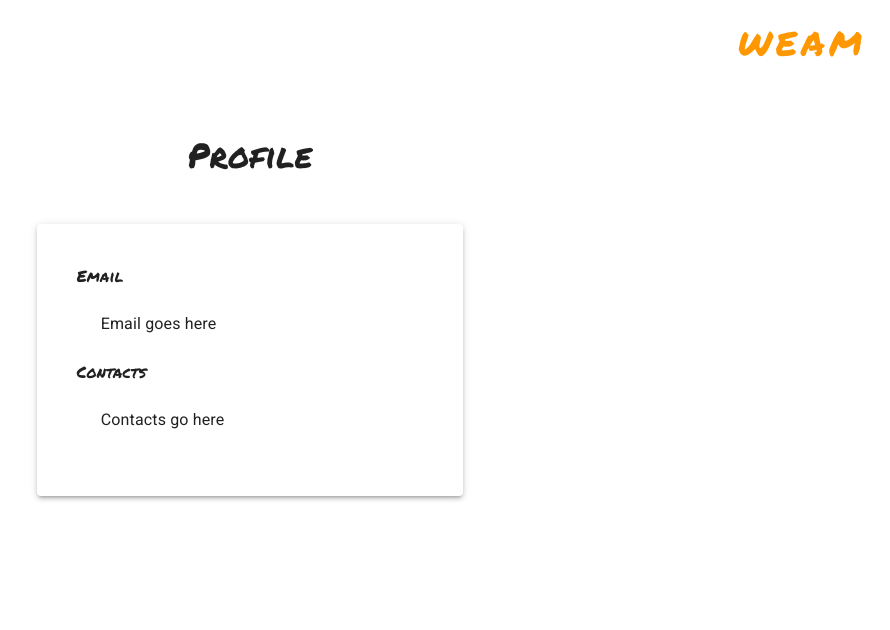
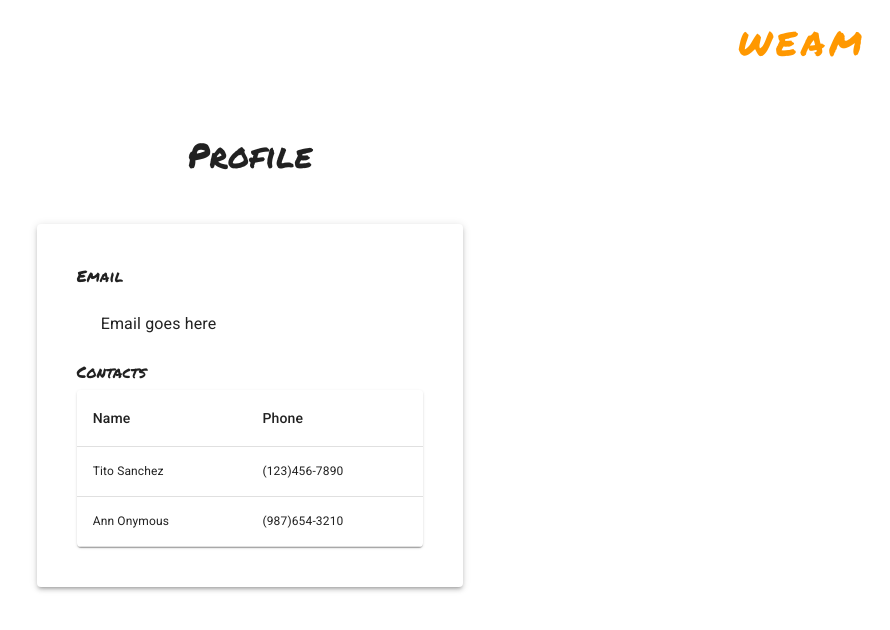
Before and after one commit to Maxisab/weam, a React (Create React App) app: page /profile in a window 1280 px wide. Shown: the top 630 px of the page, without its empty margins (390-1280 px from the left). Built offline with nearby package versions, Linux system fonts and the light colour scheme; no server answers.

Commit message:
Feature: user profile contacts table

```diff
--- a/src/App.js
+++ b/src/App.js
@@ -36,6 +36,27 @@ const theme = createTheme({
           fontFamily: '"Roboto","Helvetica","Arial",sans-serif;'
         }
       }
+    },
+    MuiTableCell: {
+      styleOverrides: {
+        root: {
+          fontFamily: '"Roboto","Helvetica","Arial",sans-serif',
+          width: 'min-content'
+        },
+        body: {
+          fontSize: '12px'
+        }
+      }
+    },
+    MuiTablePagination: {
+      styleOverrides: {
+        selectLabel: {
+          fontFamily: '"Roboto","Helvetica","Arial",sans-serif'
+        },
+        displayedRows: {
+          fontFamily: '"Roboto","Helvetica","Arial",sans-serif'
+        }
+      }
     }
   }
 })
--- /dev/null
+++ b/src/components/ContactList.js
@@ -0,0 +1,78 @@
+import * as React from 'react';
+import Paper from '@mui/material/Paper';
+import Table from '@mui/material/Table';
+import TableBody from '@mui/material/TableBody';
+import TableCell from '@mui/material/TableCell';
+import TableContainer from '@mui/material/TableContainer';
+import TableHead from '@mui/material/TableHead';
+import TablePagination from '@mui/material/TablePagination';
+import TableRow from '@mui/material/TableRow';
+
+const columns = [
+  { id: 'name', label: 'Name', minWidth: 170 },
+  { id: 'phone', label: 'Phone', minWidth: 100 }
+];
+
+function createData(name, phone) {
+  return { name, phone};
+}
+
+const rows = [
+  createData('Tito Sanchez', '(123)456-7890'),
+  createData('Ann Onymous', '(987)654-3210')
+];
+
+export default function ContactList () {
+  const [page, setPage] = React.useState(0);
+  const [rowsPerPage, setRowsPerPage] = React.useState(10);
+
+  const handleChangePage = (event, newPage) => {
+    setPage(newPage);
+  };
+
+  // const handleChangeRowsPerPage = (event) => {
+  //   setRowsPerPage(+event.target.value);
+  //   setPage(0);
+  // };
+
+  return (
+    <Paper sx={{ width: '100%', overflow: 'hidden' }}>
+      <TableContainer >
+        <Table stickyHeader aria-label="sticky table">
+          <TableHead>
+            <TableRow>
+              {columns.map((column) => (
+                <TableCell
+                  key={column.id}
+                  align={column.align}
+                >
+                  {column.label}
+                </TableCell>
+              ))}
+            </TableRow>
+          </TableHead>
+          <TableBody>
+            {rows
+              .slice(page * rowsPerPage, page * rowsPerPage + rowsPerPage)
+              .map((row) => {
+                return (
+                  <TableRow hover role="checkbox" tabIndex={-1} key={row.name}>
+                    {columns.map((column) => {
+                      const value = row[column.id];
+                      return (
+                        <TableCell key={column.id} align={column.align}>
+                          {column.format && typeof value === 'number'
+                            ? column.format(value)
+                            : value}
+                        </TableCell>
+                      );
+                    })}
+                  </TableRow>
+                );
+              })}
+          </TableBody>
+        </Table>
+      </TableContainer>
+    </Paper>
+  );
+}
--- a/src/pages/Profile/Profile.js
+++ b/src/pages/Profile/Profile.js
@@ -1,4 +1,5 @@
 // REACT
+import ContactList from '../../components/ContactList'
 import { useAuthContext } from '../../hooks/auth/useAuthContext'
 // MUI
 import Box from "@mui/material/Box"
@@ -30,11 +31,11 @@ const Profile = () => {
         alignItems='center'
         justifyContent='center'
       >
-        <Grid item xs={8} md={6} lg={4}>
+        <Grid item xs={10} md={6} lg={4}>
           <Paper elevation={3} sx={{ p: 5 }}>
             <Grid container spacing={2}>
 
-              <Grid item xs={8}>
+              <Grid item xs={12}>
                 <Box>
                   <Typography textAlign='left' gutterBottom>
                     Email
@@ -45,9 +46,8 @@ const Profile = () => {
                   <Typography textAlign='left' gutterBottom>
                     Contacts
                   </Typography>
-                  <Box sx={{ textAlign: 'left', m: 3 }} >{userData ? userData.contacts : 'Contacts go here'}</Box>
+                  <ContactList />
                 </Box>
-
               </Grid>
 
             </Grid>
```
Also changed, not shown: notes.txt.
